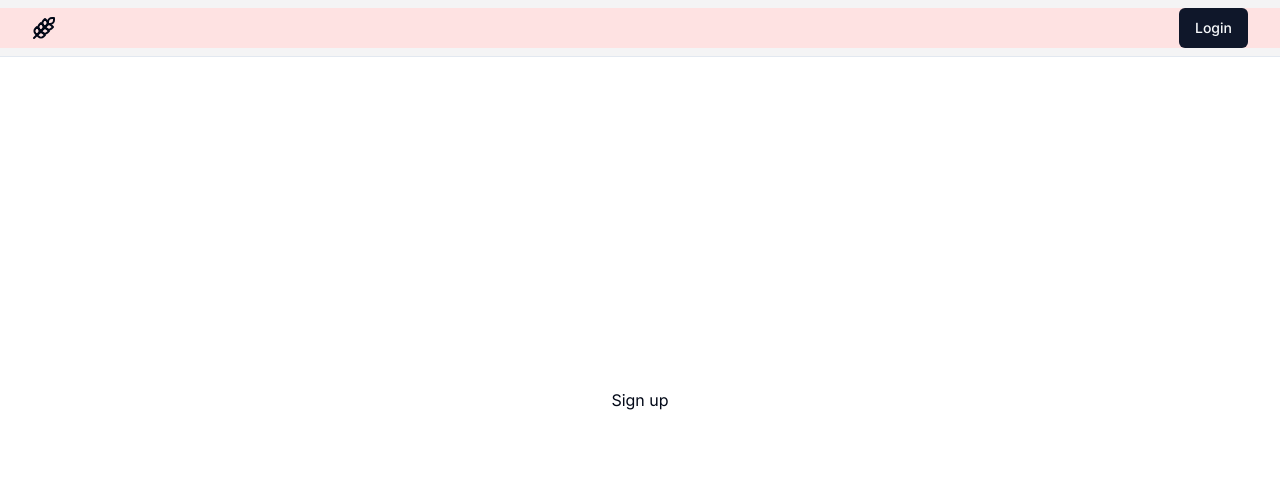
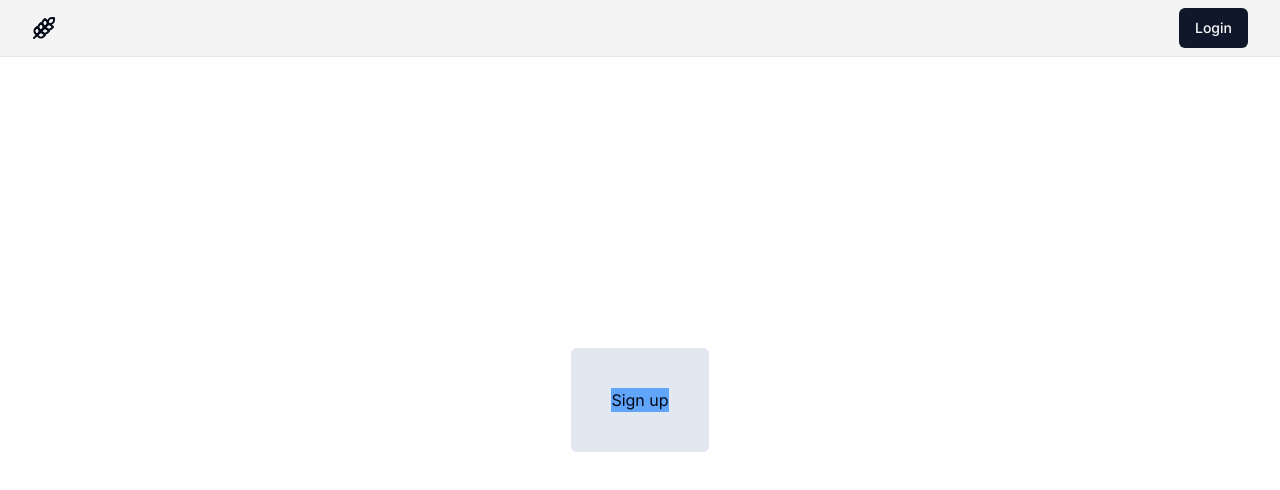
Before and after one commit to takahiromitsui/grocery-guide-frontend, a Next.js app: page /sign-up in a window 1280 px wide. Shown: the top 490 px of the page. Built offline with nearby package versions, Linux system fonts and the light colour scheme.

Commit message:
style: add layout

```diff
--- /dev/null
+++ b/src/app/(auth)/layout.tsx
@@ -0,0 +1,7 @@
+export default function AuthLayout({
+	children,
+}: Readonly<{
+	children: React.ReactNode;
+}>) {
+	return <div className='bg-slate-200 p-10 rounded-md'>{children}</div>;
+}
--- a/src/app/(auth)/login/page.tsx
+++ b/src/app/(auth)/login/page.tsx
@@ -1,3 +1,9 @@
+import LoginForm from '@/components/form/LoginForm';
+
 export default function page() {
-	return <div>Login</div>;
+	return (
+		<div>
+			<LoginForm />
+		</div>
+	);
 }
--- a/src/app/(auth)/sign-up/page.tsx
+++ b/src/app/(auth)/sign-up/page.tsx
@@ -1,3 +1,3 @@
 export default function page() {
-	return <div>Sign up</div>;
+	return <div className='bg-blue-400 w-full'>Sign up</div>;
 }
--- a/src/components/Navbar.tsx
+++ b/src/components/Navbar.tsx
@@ -6,7 +6,7 @@ export default function Navbar() {
 	return (
 		<nav className='bg-zinc-100 py-2 border-b border-s-zinc-200 fixed w-full z-10 top-0'>
 			<div
-				className='container bg-red-100
+				className='container
       flex items-center justify-between
       '
 			>
--- /dev/null
+++ b/src/components/form/LoginForm.tsx
@@ -0,0 +1,3 @@
+export default function LoginForm() {
+	return <div>Login</div>;
+}
```
